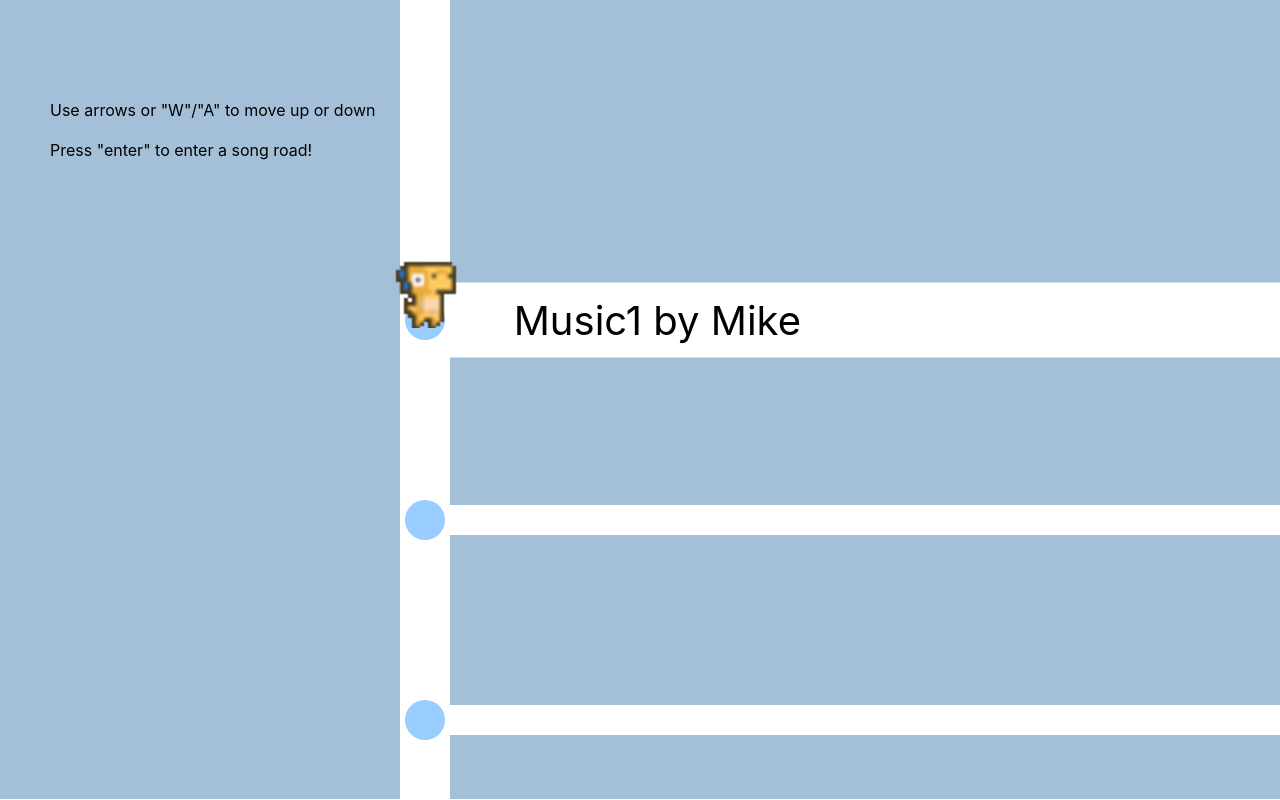
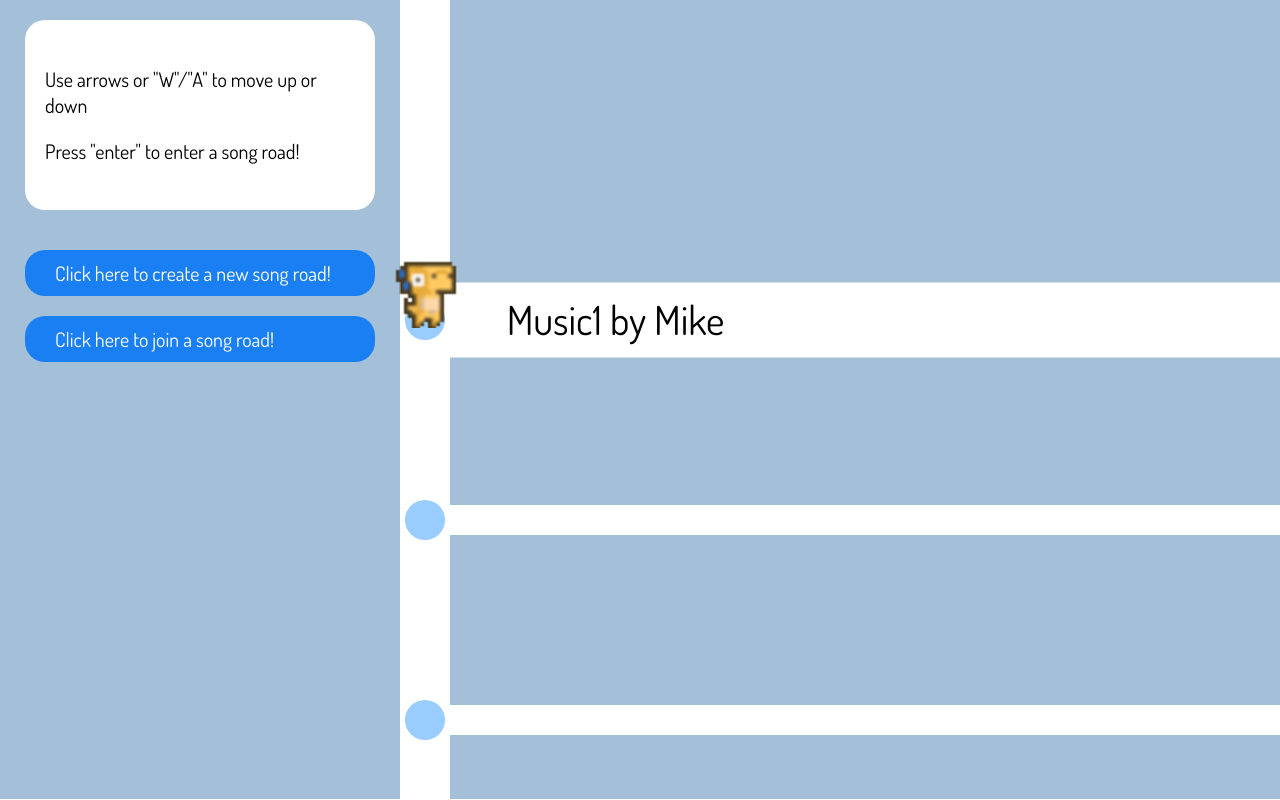
Before and after one commit to SolidifiedMike/MusicWalker, a React (Create React App) app in the folder client/: page / in a window 1280 px wide. Built offline with nearby package versions, Linux system fonts and the light colour scheme.

Commit message:
Update main page

```diff
--- a/client/src/App.css
+++ b/client/src/App.css
@@ -1,3 +1,9 @@
+@import url("https://fonts.googleapis.com/css?family=Dosis");
+
 .transition {
-  transition: 'all 1s ease-in-out'
+  transition: "all 1s ease-in-out";
 }
+
+body {
+  font-family: "Dosis", cursive;
+}
--- /dev/null
+++ b/client/src/components/CreateSongRoad.jsx
@@ -0,0 +1,33 @@
+import Button from "@mui/material/Button";
+import Dialog from "@mui/material/Dialog";
+import DialogActions from "@mui/material/DialogActions";
+import DialogContent from "@mui/material/DialogContent";
+import DialogTitle from "@mui/material/DialogTitle";
+import Slide from "@mui/material/Slide";
+import { forwardRef } from "react";
+
+const Transition = forwardRef(function Transition(props, ref) {
+  return <Slide direction="right" ref={ref} {...props} />;
+});
+
+export default function CreateSongRoad({
+  openCreateSongRoad,
+  handleCloseCreateSongRoad,
+}) {
+  return (
+    <Dialog
+      open={openCreateSongRoad}
+      TransitionComponent={Transition}
+      keepMounted
+      onClose={handleCloseCreateSongRoad}
+      aria-describedby="alert-dialog-slide-description"
+    >
+      <DialogTitle>{"Create a new song road!"}</DialogTitle>
+      <DialogContent></DialogContent>
+      <DialogActions>
+        <Button onClick={handleCloseCreateSongRoad}>Create</Button>
+        <Button onClick={handleCloseCreateSongRoad}>Cancel</Button>
+      </DialogActions>
+    </Dialog>
+  );
+}
--- /dev/null
+++ b/client/src/components/JoinSongRoad.jsx
@@ -0,0 +1,33 @@
+import Button from "@mui/material/Button";
+import Dialog from "@mui/material/Dialog";
+import DialogActions from "@mui/material/DialogActions";
+import DialogContent from "@mui/material/DialogContent";
+import DialogTitle from "@mui/material/DialogTitle";
+import Slide from "@mui/material/Slide";
+import { forwardRef } from "react";
+
+const Transition = forwardRef(function Transition(props, ref) {
+  return <Slide direction="right" ref={ref} {...props} />;
+});
+
+export default function JoinSongRoad({
+  openJoinSongRoad,
+  handleCloseJoinSongRoad,
+}) {
+  return (
+    <Dialog
+      open={openJoinSongRoad}
+      TransitionComponent={Transition}
+      keepMounted
+      onClose={handleCloseJoinSongRoad}
+      aria-describedby="alert-dialog-slide-description"
+    >
+      <DialogTitle>{"Join a song road"}</DialogTitle>
+      <DialogContent></DialogContent>
+      <DialogActions>
+        <Button onClick={handleCloseJoinSongRoad}>Create</Button>
+        <Button onClick={handleCloseJoinSongRoad}>Cancel</Button>
+      </DialogActions>
+    </Dialog>
+  );
+}
--- a/client/src/components/Road.jsx
+++ b/client/src/components/Road.jsx
@@ -58,7 +58,6 @@ export default function Road({ roadConfig, setRoadConfig, existedRoad }) {
 
         setTimeout(() => {
           setIsMove(false);
-          console.log("time out");
         }, 300);
       } else if (
         (myKey === "ArrowRight" || myKey === "d") &&
@@ -71,7 +70,6 @@ export default function Road({ roadConfig, setRoadConfig, existedRoad }) {
         setIsMove(true);
         setTimeout(() => {
           setIsMove(false);
-          console.log("time out");
         }, 300);
       }
     }
--- a/client/src/pages/MainPage.jsx
+++ b/client/src/pages/MainPage.jsx
@@ -1,4 +1,7 @@
 import React, { useState } from "react";
+
+import CreateSongRoad from "../components/CreateSongRoad";
+import JoinSongRoad from "../components/JoinSongRoad";
 
 import useKeyPress from "../hooks/useKeyPress";
 import VerticalTile from "../components/VerticalTile";
@@ -9,13 +12,29 @@ import background_1 from "../background/background_1.jpg";
 
 export default function MainPage() {
   const { height, width } = useWindowDimensions();
-  console.log(width);
 
   const [index, setIndex] = useState(0);
   const [move, setMove] = useState(false);
+  const [imgPath, setImgPath] = useState("/sprite/right_stand.gif");
   const navigate = useNavigate();
 
   const roads = [1, 1, 1, 1, 1, 1, 1, 1];
+
+  const [openCreateSongRoad, setOpenCreateSongRoad] = useState(false);
+  const handleOpenCreateSongRoad = () => {
+    setOpenCreateSongRoad(true);
+  };
+  const handleCloseCreateSongRoad = () => {
+    setOpenCreateSongRoad(false);
+  };
+
+  const [openJoinSongRoad, setOpenJoinSongRoad] = useState(false);
+  const handleOpenJoinSongRoad = () => {
+    setOpenJoinSongRoad(true);
+  };
+  const handleCloseJoinSongRoad = () => {
+    setOpenJoinSongRoad(false);
+  };
 
   // Move
   useKeyPress((e) => {
@@ -24,12 +43,20 @@ export default function MainPage() {
       // move up
       setIndex(index - 1);
       e.preventDefault();
+      setImgPath("/sprite/right_walk.gif");
+      setTimeout(() => {
+        setImgPath("/sprite/right_stand.gif");
+      }, 300);
     }
 
     if ((myKey === "ArrowDown" || myKey === "s") && index < roads.length - 1) {
       // move down
       setIndex(index + 1);
       e.preventDefault();
+      setImgPath("/sprite/right_walk.gif");
+      setTimeout(() => {
+        setImgPath("/sprite/right_stand.gif");
+      }, 300);
     }
 
     if (myKey === "Enter") {
@@ -49,19 +76,66 @@ export default function MainPage() {
         height: height - 1,
         backgroundImage: `url(${background_1})`,
         backgroundSize: width,
+        caretColor: "transparent",
       }}
     >
       <div
         style={{
           width: "350px",
-          // height: '300px',
-          paddingLeft: 50,
-          paddingTop: 100,
+          // height: '300px',s
+          paddingLeft: 25,
+          paddingRight: 25,
+          paddingTop: 20,
         }}
       >
-        <div>Use arrows or "W"/"A" to move up or down</div>
-        <br />
-        <div>Press "enter" to enter a song road!</div>
+        <div
+          style={{
+            fontSize: "20px",
+            backgroundColor: "white",
+            borderRadius: "20px",
+          }}
+        >
+          <br />
+          <div style={{ margin: "20px" }}>
+            Use arrows or "W"/"A" to move up or down
+          </div>
+          <div style={{ margin: "20px" }}>
+            Press "enter" to enter a song road!
+          </div>
+          <br />
+        </div>
+
+        <div
+          style={{
+            fontSize: "20px",
+            backgroundColor: "#1A7FF3",
+            borderRadius: "20px",
+            marginTop: "40px",
+          }}
+          onClick={() => {
+            handleOpenCreateSongRoad();
+          }}
+        >
+          <div style={{ margin: "20px", color: "white", padding: "10px" }}>
+            Click here to create a new song road!
+          </div>
+        </div>
+
+        <div
+          style={{
+            fontSize: "20px",
+            backgroundColor: "#1A7FF3",
+            borderRadius: "20px",
+            marginTop: "10px",
+          }}
+          onClick={() => {
+            handleOpenJoinSongRoad();
+          }}
+        >
+          <div style={{ margin: "20px", color: "white", padding: "10px" }}>
+            Click here to join a song road!
+          </div>
+        </div>
       </div>
 
       <div
@@ -71,7 +145,7 @@ export default function MainPage() {
         }}
       >
         <img
-          src="/sprite/right_stand.gif"
+          src={imgPath}
           width={"96px"}
           height={"68px"}
           style={{
@@ -111,6 +185,15 @@ export default function MainPage() {
           />
         </div>
       </div>
+
+      <CreateSongRoad
+        openCreateSongRoad={openCreateSongRoad}
+        handleCloseCreateSongRoad={handleCloseCreateSongRoad}
+      />
+      <JoinSongRoad
+        openJoinSongRoad={openJoinSongRoad}
+        handleCloseJoinSongRoad={handleCloseJoinSongRoad}
+      />
     </div>
   );
 }
```
